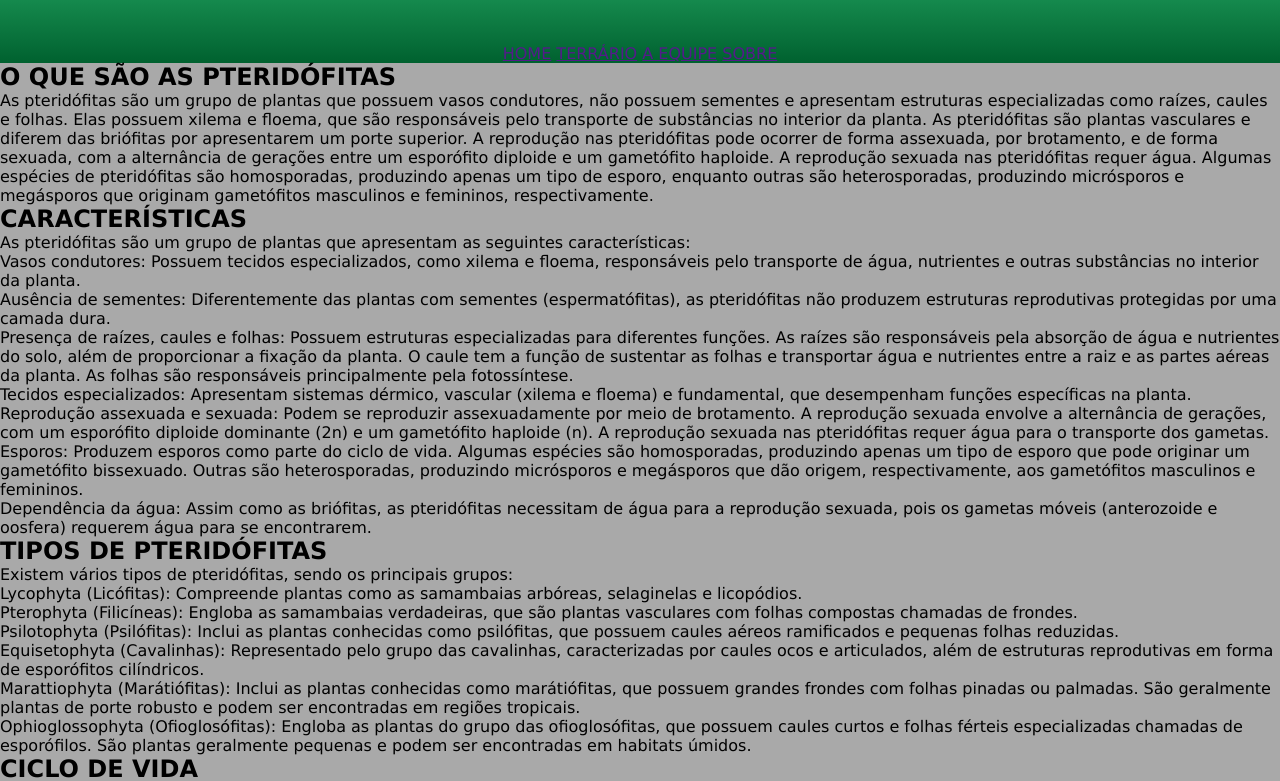
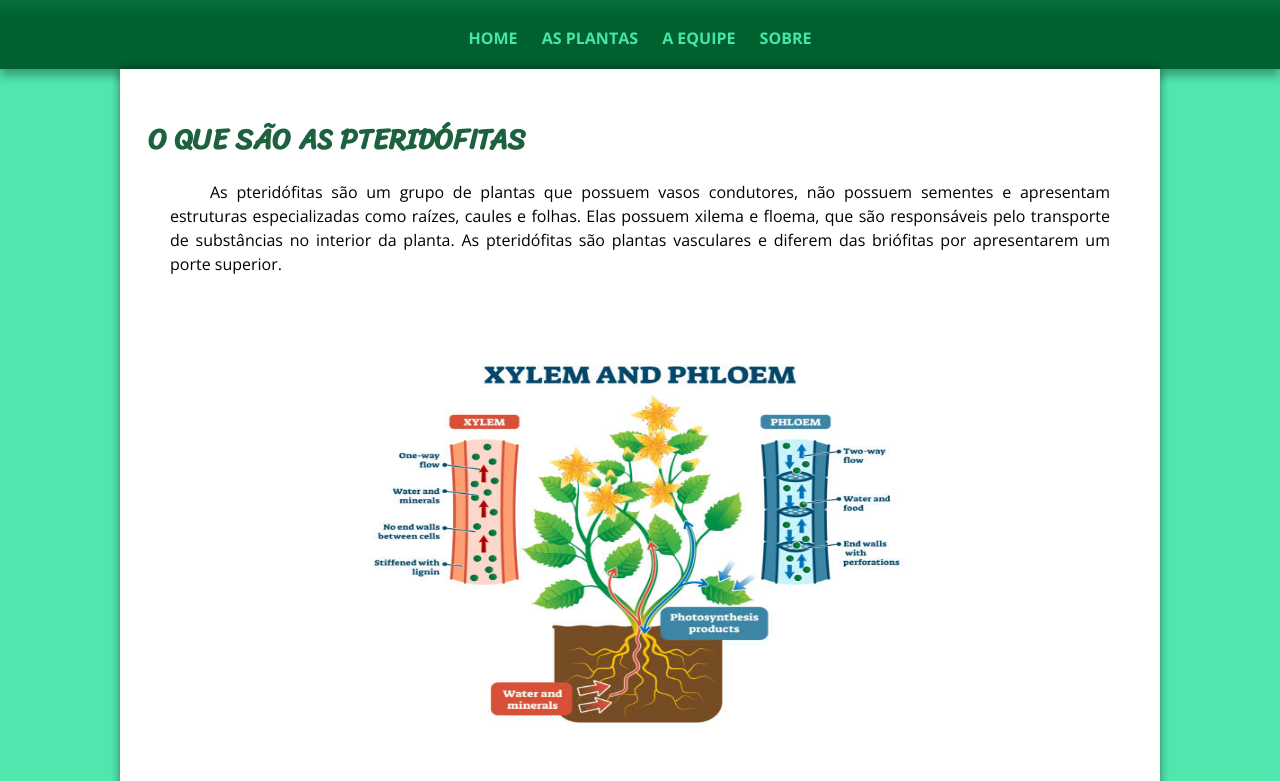
Before and after one commit to isacpimenta/html-css, a plain HTML site: page Desafios/d_auto02/index.html in a window 1280 px wide. Shown: the part 145-926 px from the top of the page. Drawn offline with nearby package versions, Linux system fonts and the light colour scheme.

Commit message:
Atualização site de biologia
ATT01

```diff
--- a/Desafios/d_auto02/index.html
+++ b/Desafios/d_auto02/index.html
@@ -5,47 +5,71 @@
     <meta http-equiv="X-UA-Compatible" content="IE=edge">
     <meta name="viewport" content="width=device-width, initial-scale=1.0">
     <link rel="stylesheet" href="style/style.css">
-    <title>PTERIDÓFITAS | 2A - INFORMÁTICA</title>
+    <title>| PTERIDÓFITAS |</title>
 </head>
 <body>
     <header>
         <h1>PTERIDÓFITAS - REINO PLANTAE</h1>
         <p>Tudo e mais um pouco sobre as pteridófitas, em um só lugar !</p>
+    </header>
 
-        <nav>
-            <a href="">HOME</a>
-            <a href="">TERRÁRIO</a>
-            <a href="">A EQUIPE</a>
-            <a href="">SOBRE</a>
-        </nav>
-
-    </header>
+    <nav>
+        <a target="_self" href="index.html">HOME</a>
+        <a target="_self" href="plantas.html">AS PLANTAS</a>
+        <a target="_self" href="equipe.html">A EQUIPE</a>
+        <a target="_self" href="sobre.html">SOBRE</a>
+    </nav>
 
     <main>
         <article>
-            <h1>O QUE SÃO AS PTERIDÓFITAS</h1>
+            <h2>O QUE SÃO AS PTERIDÓFITAS</h2>
         </article>
 
         <section>
+            <p>
+                As pteridófitas são um grupo de plantas que possuem vasos condutores, não possuem sementes e apresentam estruturas especializadas como raízes, caules e folhas.
+                Elas possuem xilema e floema, que são responsáveis pelo transporte de substâncias no interior da planta. As pteridófitas são plantas vasculares e diferem das briófitas
+                por apresentarem um porte superior.
+            </p>
 
-            As pteridófitas são um grupo de plantas que possuem vasos condutores, não possuem sementes e apresentam estruturas especializadas como raízes, caules e folhas.
-            Elas possuem xilema e floema, que são responsáveis pelo transporte de substâncias no interior da planta. As pteridófitas são plantas vasculares e diferem das briófitas
-            por apresentarem um porte superior. A reprodução nas pteridófitas pode ocorrer de forma assexuada, por brotamento, e de forma sexuada, com a alternância de gerações
-            entre um esporófito diploide e um gametófito haploide. A reprodução sexuada nas pteridófitas requer água. Algumas espécies de pteridófitas são homosporadas, produzindo
-            apenas um tipo de esporo, enquanto outras são heterosporadas, produzindo micrósporos e megásporos que originam gametófitos masculinos e femininos, respectivamente.
+            <section id="conteiner">
+                <article id="conteudo">
+
+                </article>
+            </section>
+
+            <p>
+                As pteridófitas são plantas que possuem tecidos especializados, como sistema dérmico, vascular e fundamental. Diferentemente das briófitas, elas possuem estruturas como raízes, caules e folhas. As raízes são responsáveis pela absorção de água e sais minerais, enquanto o caule sustenta as folhas. As pteridófitas podem ser classificadas em quatro filos, sendo o grupo Pterophyta o mais conhecido, que inclui samambaias e avencas. A reprodução nas pteridófitas pode ocorrer tanto de forma assexuada quanto sexuada, com alternância de gerações entre o esporófito diploide e o gametófito haploide. A água é essencial para a reprodução dessas plantas.
+            </p>
+
+            <section id="conteiner">
+                <article id="conteudo2">
+
+                </article>
+            </section>
+
+            <p>
+                Um dos principais representantes das pteridófitas é a samambaia. O ciclo de vida dessa planta envolve a produção de esporos pelo esporófito, que são liberados no ambiente. Esses esporos germinam e dão origem ao gametófito, que é um organismo haploide. Na reprodução sexuada, os gametófitos produzem gametas, onde ocorre a fertilização das oosferas imóveis pelos anterozoides móveis, garantindo a formação do esporófito. A maioria das pteridófitas é homosporada, produzindo um único tipo de esporo, enquanto algumas são heterosporadas, produzindo micrósporos e megásporos responsáveis pela formação dos gametófitos masculinos e femininos, respectivamente.
+            </p>
+
+            <section id="conteiner">
+                <article id="conteudo3">
+
+                </article>
+            </section>
 
         </section>
 
         <article>
-            <h1>CARACTERÍSTICAS</h1>
+            <h2>CARACTERÍSTICAS</h2>
         </article>
 
         <section>
+            <p>
+                As pteridófitas são um grupo de plantas que apresentam as seguintes características:
+            </p>
+
             <ul>
-                <li>
-                    As pteridófitas são um grupo de plantas que apresentam as seguintes características:
-                </li>
-
                 <li>
                     Vasos condutores: Possuem tecidos especializados, como xilema e floema, responsáveis pelo transporte de água, nutrientes e outras substâncias no interior da planta.
                 </li>
@@ -78,7 +102,7 @@
         </section>
 
         <article>
-            <h1>TIPOS DE PTERIDÓFITAS</h1>
+            <h2>TIPOS DE PTERIDÓFITAS</h2>
         </article>
 
         <section>
@@ -115,12 +139,20 @@
         </section>
 
         <article>
-            <h1>CICLO  DE VIDA</h1>
+            <h2>CICLO  DE VIDA</h2>
         </article>
         <p>
             O ciclo de vida das pteridófitas envolve uma alternância de gerações entre um esporófito e um gametófito. Esse ciclo é conhecido como ciclo de vida haplodiplobiônico,
             pois envolve uma fase haploide (gametófito) e uma fase diploide (esporófito). Aqui está uma explicação geral do ciclo de vida das pteridófitas:
         </p>
+
+        <section id="conteiner">
+            <article id="conteudo4">
+
+            </article>
+        </section>
+
+        <h2>PASSO A PASSO</h2>
         <ul>
             <li>
                 Esporófito diploide (2n): A planta adulta das pteridófitas é o esporófito diploide, que é a fase predominante do ciclo de vida. O esporófito é uma planta vascular que possui
--- a/Desafios/d_auto02/style/style.css
+++ b/Desafios/d_auto02/style/style.css
@@ -3,6 +3,8 @@
 @import url('https://fonts.googleapis.com/css2?family=Passion+One:wght@400;700;900&display=swap');
 
 @import url('https://fonts.googleapis.com/css2?family=Sriracha&display=swap');
+
+@import url('https://fonts.googleapis.com/css2?family=Open+Sans:ital,wght@0,300;0,400;0,500;0,600;0,700;0,800;1,300;1,400;1,500;1,600;1,700;1,800&display=swap');
 
 
 :root {
@@ -12,10 +14,11 @@
     --cor4: #00E06C;
     --cor5: #45E692;
     --cor6: #45E6AB;
+    --cor7: #45e6abc0;
 
     --font1: 'Passion One', cursive;
     --font2: 'Sriracha', cursive;
-    --font3: Verdana, Geneva, Tahoma, sans-serif;
+    --font3: 'Open Sans', sans-serif;
 }
 
 * {
@@ -25,24 +28,180 @@
 
 html, body {
     min-height: 100vh;
-    background-color: darkgrey;
+    background-color: var(--cor7);
     font-family: var(--font3);
 }
 
 header {
     background-image: linear-gradient(0deg, var(--cor2), var(--cor5));
     text-align: center;
+    min-height: 150px;
     color: white;
 }
 
 header > h1 {
+    color: white;
     padding-top: 50px;
     font-variant: small-caps;
-    font-size: 5vw;
+    font-size: 3.3em;
     font-family: var(--font1);
+    font-weight: normal;
+    padding-bottom: 10px;
+
+    text-shadow: 2px 2px 0px rgba(0, 0, 0, 0.485);
 }
 
 header > p {
-    padding-bottom: 50px;
+    color: white;
     font-family: var(--font3);
+    font-size: 1.1em;
+    max-width: 559px;
+
+    margin: auto;
+    padding-bottom: 20px;
+    padding-left: 10px;
+    padding-right: 10px;
+
+    text-shadow: 2px 2px 0px rgba(0, 0, 0, 0.485);
 }
+
+nav {
+    background-color: var(--cor2);
+    padding: 10px 10px 20px 10px;
+    box-shadow: 0px 7px 9px rgba(0, 0, 0, 0.315);
+    text-align: center;
+}
+
+nav a {
+    color: var(--cor6);
+    padding: 10px;
+    text-decoration: none;
+    font-weight: bold;
+    transition-duration: .8s;
+}
+
+nav > a:hover {
+    background-color: var(--cor3);
+    color: var(--cor5);
+    border-radius: 5px;
+}
+
+main {
+    background-color: white;
+
+    min-width: 300px;
+    max-width: 1000px;
+    margin: auto;
+    margin-bottom: 30px;
+    padding: 20px;
+
+    box-shadow: 0px 0px 10px rgba(0, 0, 0, 0.472);
+
+    border-bottom-left-radius: 10px;
+    border-bottom-right-radius: 10px;
+}
+
+main h1 {
+    color: var(--cor02);
+    font-family: var(--font2);
+}
+
+main h2 {
+    font-family: var(--font2);
+    color: var(--cor1);
+    font-size: 1.8em;
+    background-image: linear-gradient(90deg, var(--cor01), transparent);
+    text-indent: 8px;
+
+    margin-top: 25px;
+    margin-bottom: 10px;
+}
+
+main p {
+    margin: 15px 30px;
+    text-align: justify;
+    text-indent: 40px;
+    line-height: 1.5em;
+}
+
+main li {
+    text-indent: 20px;
+    text-align: justify;
+    line-height: 1.5em;
+    list-style-position: inside;
+
+    margin: 15px 50px 30px 50px;
+}
+
+#conteiner {
+    background-size: 100% 100%;
+
+    position: relative; /*Padrão */
+    height: 60vh;
+
+    padding: 10px;
+}
+
+#conteudo {
+    background-image: url('../image/img1.jpg');
+    background-repeat: no-repeat;
+    background-size: 100% 100%;
+
+    position: absolute; /*modificado*/
+    height: 400px;
+    width: 550px;
+    background-color: white;
+
+    left: 50%;
+    top: 50%;
+
+    transform: translate(-50%,-50%);
+}
+
+#conteudo2 {
+    background-image: url('../image/img2.png');
+    background-repeat: no-repeat;
+    background-size: 100% 100%;
+
+    position: absolute; /*modificado*/
+    height: 350px;
+    width: 500px;
+    background-color: white;
+
+    left: 50%;
+    top: 50%;
+
+    transform: translate(-50%,-50%);
+}
+
+#conteudo3 {
+    background-image: url('../image/img3.png');
+    background-repeat: no-repeat;
+    background-size: 100% 100%;
+
+    position: absolute; /*modificado*/
+    height: 350px;
+    width: 350px;
+    background-color: white;
+
+    left: 50%;
+    top: 50%;
+
+    transform: translate(-50%,-50%);
+}
+
+#conteudo4 {
+    background-image: url('../image/img4.png');
+    background-repeat: no-repeat;
+    background-size: 100% 100%;
+
+    position: absolute; /*modificado*/
+    height: 400px;
+    width: 400px;
+    background-color: white;
+
+    left: 50%;
+    top: 50%;
+
+    transform: translate(-50%,-50%);
+}
```
Also changed, not shown: Desafios/d_auto02/equipe.html (added), Desafios/d_auto02/image/img1.jpg (added), Desafios/d_auto02/image/img2.png (added), Desafios/d_auto02/image/img3.png (added), Desafios/d_auto02/image/img4.png (added), Desafios/d_auto02/plantas.html (added), Desafios/d_auto02/sobre.html (added).
